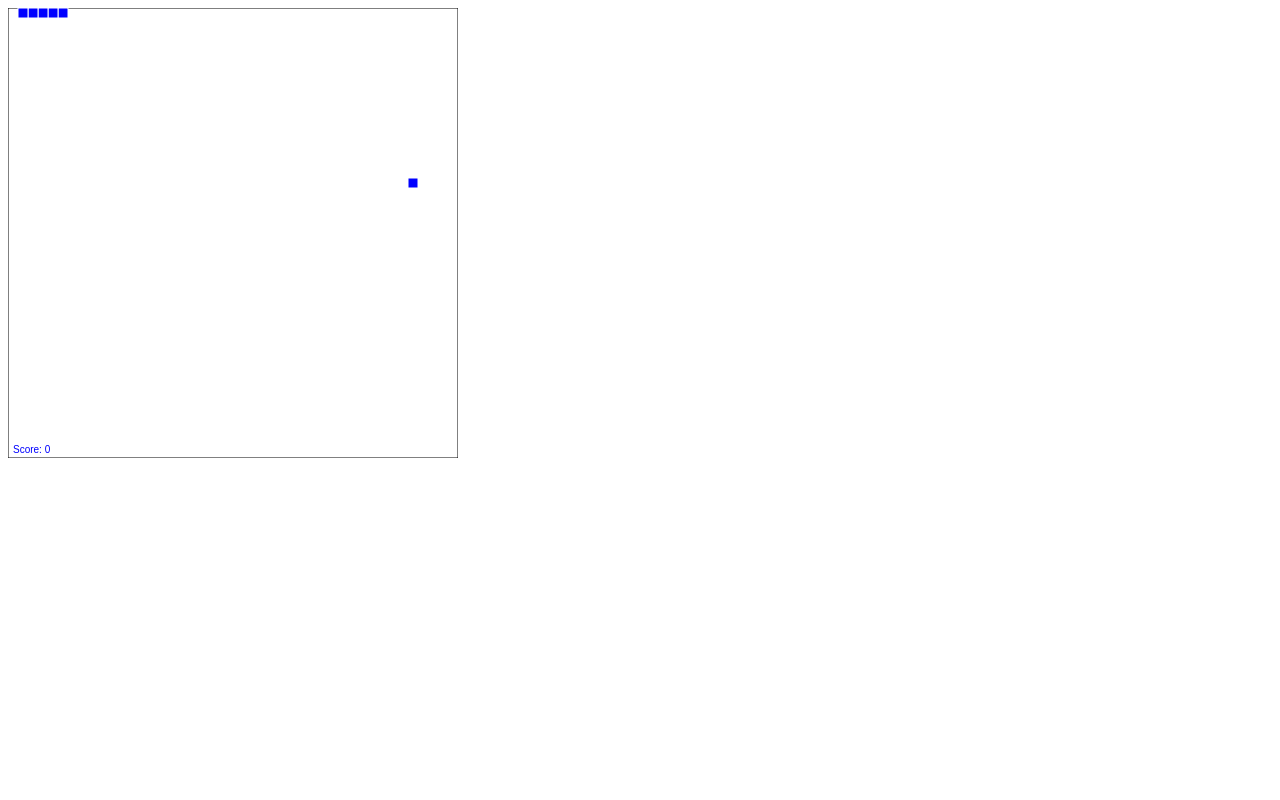
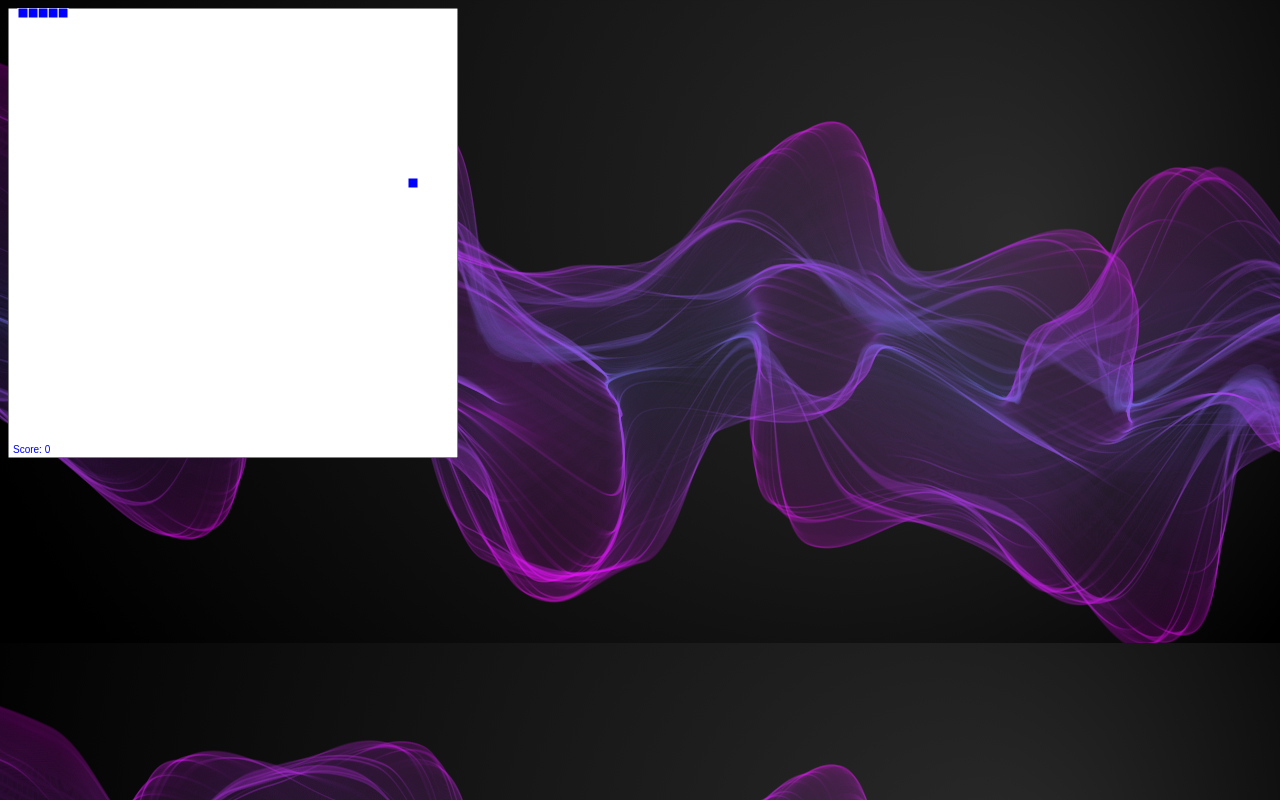
Before and after one commit to poulfgt/poulfgt.github.io, a plain HTML site: page index.html in a window 1280 px wide. Drawn offline with nearby package versions, Linux system fonts and the light colour scheme.

Commit message:
background img

```diff
--- a/index.html
+++ b/index.html
@@ -174,6 +174,7 @@ $(document).ready(function(){
 })
 </script>
 
-<body>
+<body background="smoke.png">
+
 </body>
 </html>
```
Also changed, not shown: smoke.png (added).
